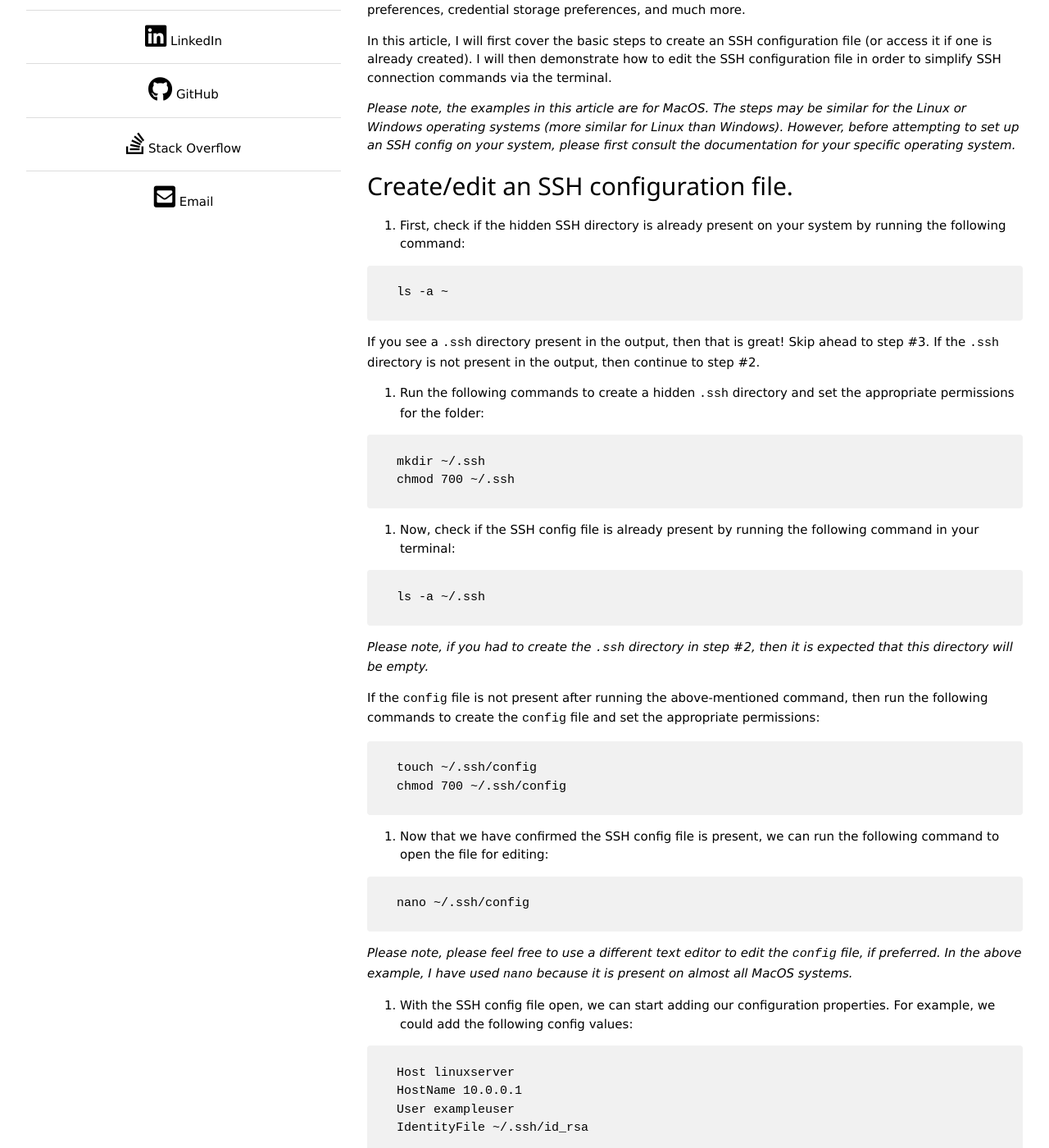
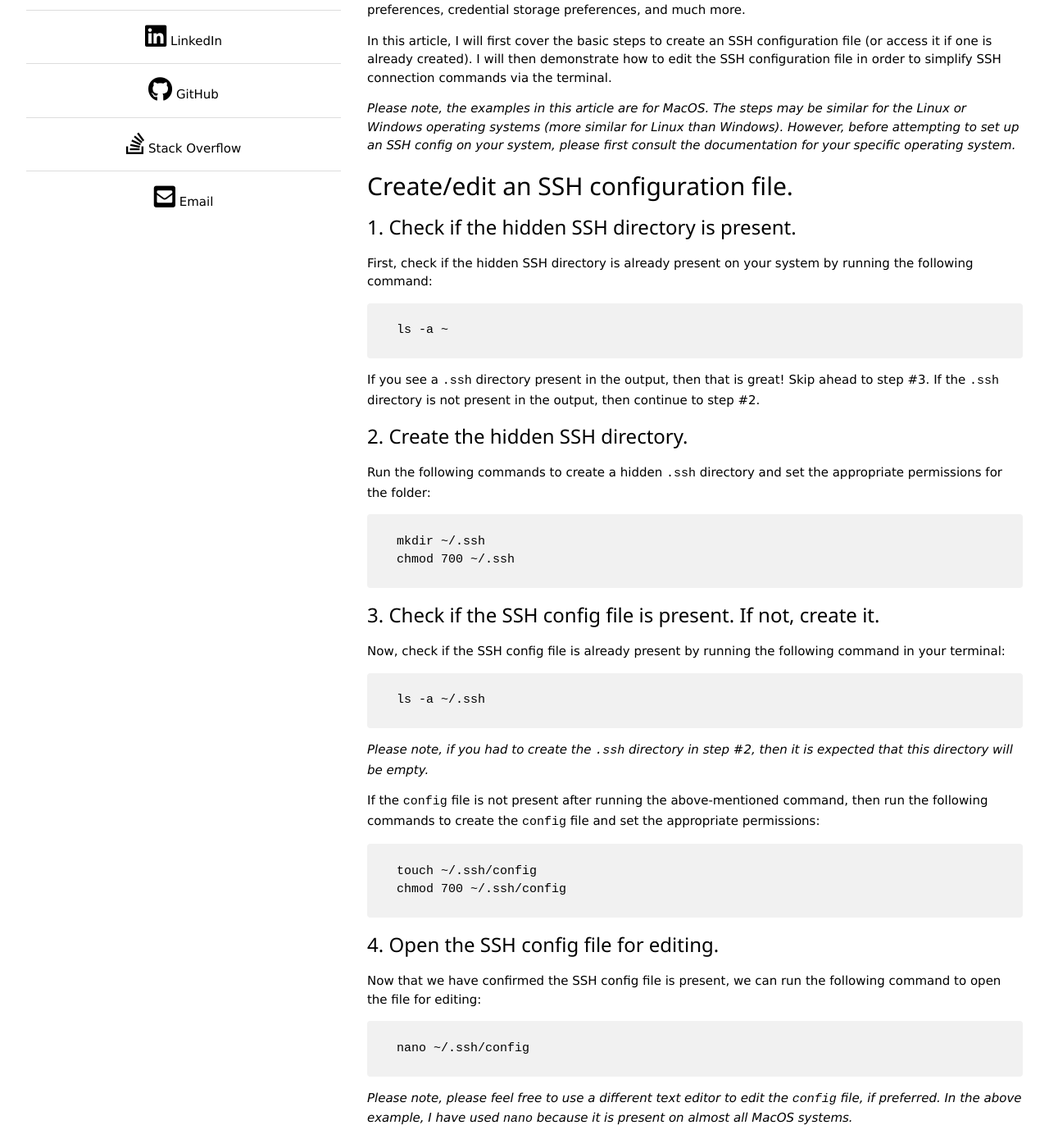
Before and after one commit to frederickm13/frederickm13.github.io, a Jekyll site: the page built from _posts/2022-06-22-ssh-config.md, in a window 1280 px wide and 1400 px high, scrolled down 305 px. Shown: the whole window at 82% size. Built offline with Jekyll 4.4.1, drawn with Linux system fonts in a browser that asks for light colours; some of the changed text lies outside the part shown.

Commit message:
Fix numbering

```diff
--- a/_posts/2022-06-22-ssh-config.md
+++ b/_posts/2022-06-22-ssh-config.md
@@ -13,7 +13,9 @@ In this article, I will first cover the basic steps to create an SSH configurati
 *Please note, the examples in this article are for MacOS. The steps may be similar for the Linux or Windows operating systems (more similar for Linux than Windows). However, before attempting to set up an SSH config on your system, please first consult the documentation for your specific operating system.*
 
 ## Create/edit an SSH configuration file.
-1. First, check if the hidden SSH directory is already present on your system by running the following command:
+
+### 1. Check if the hidden SSH directory is present.
+First, check if the hidden SSH directory is already present on your system by running the following command:
 
 <pre class="w3-light-grey w3-round" style="overflow: auto;">
 
@@ -23,7 +25,8 @@ In this article, I will first cover the basic steps to create an SSH configurati
 
 If you see a `.ssh` directory present in the output, then that is great! Skip ahead to step #3. If the `.ssh` directory is not present in the output, then continue to step #2.
 
-2. Run the following commands to create a hidden `.ssh` directory and set the appropriate permissions for the folder:
+### 2. Create the hidden SSH directory.
+Run the following commands to create a hidden `.ssh` directory and set the appropriate permissions for the folder:
 
 <pre class="w3-light-grey w3-round" style="overflow: auto;">
 
@@ -32,7 +35,8 @@ If you see a `.ssh` directory present in the output, then that is great! Skip ah
 
 </pre>
 
-3. Now, check if the SSH config file is already present by running the following command in your terminal:
+### 3. Check if the SSH config file is present. If not, create it.
+Now, check if the SSH config file is already present by running the following command in your terminal:
 
 <pre class="w3-light-grey w3-round" style="overflow: auto;">
 
@@ -51,7 +55,8 @@ If the `config` file is not present after running the above-mentioned command, t
 
 </pre>
 
-4. Now that we have confirmed the SSH config file is present, we can run the following command to open the file for editing:
+### 4. Open the SSH config file for editing.
+Now that we have confirmed the SSH config file is present, we can run the following command to open the file for editing:
 
 <pre class="w3-light-grey w3-round" style="overflow: auto;">
 
@@ -61,7 +66,8 @@ If the `config` file is not present after running the above-mentioned command, t
 
 *Please note, please feel free to use a different text editor to edit the `config` file, if preferred. In the above example, I have used `nano` because it is present on almost all MacOS systems.*
 
-5. With the SSH config file open, we can start adding our configuration properties. For example, we could add the following config values:
+### 5. Add SSH configuration properties.
+With the SSH config file open, we can start adding our configuration properties. For example, we could add the following config values:
 
 <pre class="w3-light-grey w3-round" style="overflow: auto;">
 
```
